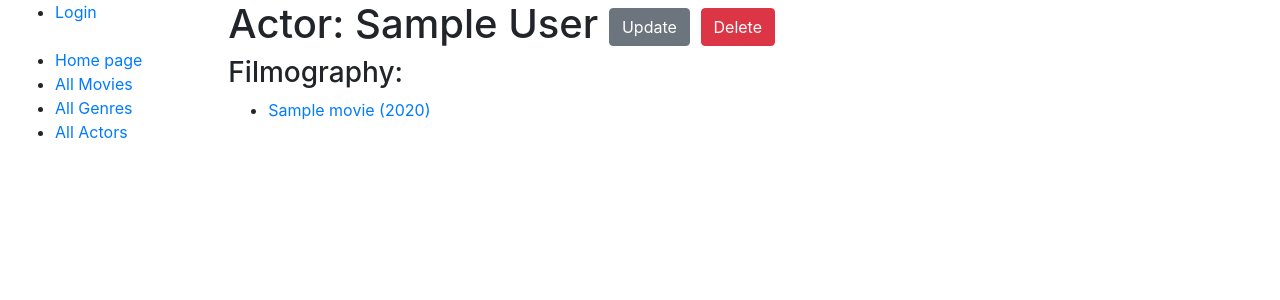
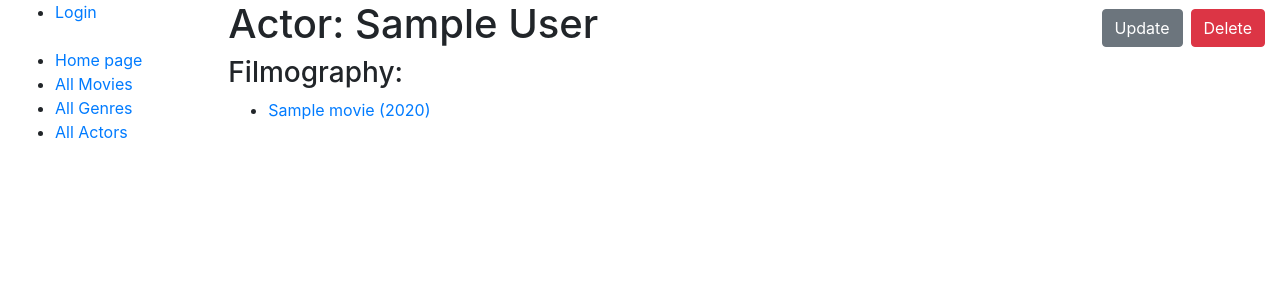
Before and after one commit to Oomamchur/friends-imdb, a Django app: page /actors/1/ in a window 1280 px wide. Shown: the top 300 px of the page. Run offline with Django 4.2, Linux system fonts and the light colour scheme; tables that the repository leaves empty hold one stand-in row (values such as "Sample post").

Commit message:
change button location in genre_detail.html, actor_detail.html, movie_detail.html

```diff
--- a/templates/catalog/actor_detail.html
+++ b/templates/catalog/actor_detail.html
@@ -2,15 +2,17 @@
 
 
 {% block content %}
-  <h1>Actor: {{ actor.first_name }} {{ actor.last_name }}
-  <a href="{% url 'catalog:actor-update' pk=actor.id %}" class="btn btn-secondary link-to-page">
-    Update
-  </a>
-  <a href="{% url 'catalog:actor-delete' pk=actor.id %}" class="btn btn-danger link-to-page">
-    Delete
-  </a>
-  </h1>
-
+  <div class="d-flex align-items-center">
+    <h1 class="mr-auto">Actor: {{ actor.first_name }} {{ actor.last_name }}</h1>
+    <div class="d-flex align-items-center">
+      <a href="{% url 'catalog:actor-update' pk=actor.id %}" class="btn btn-secondary link-to-page ml-2">
+        Update
+      </a>
+      <a href="{% url 'catalog:actor-delete' pk=actor.id %}" class="btn btn-danger link-to-page ml-2">
+        Delete
+      </a>
+    </div>
+  </div>
   <h3>Filmography:</h3>
   <ul>
     {% for movie in actor.movies.all %}
```
Also changed, not shown: templates/catalog/genre_detail.html (+8 -6 lines), templates/catalog/movie_detail.html (+11 -8 lines).
